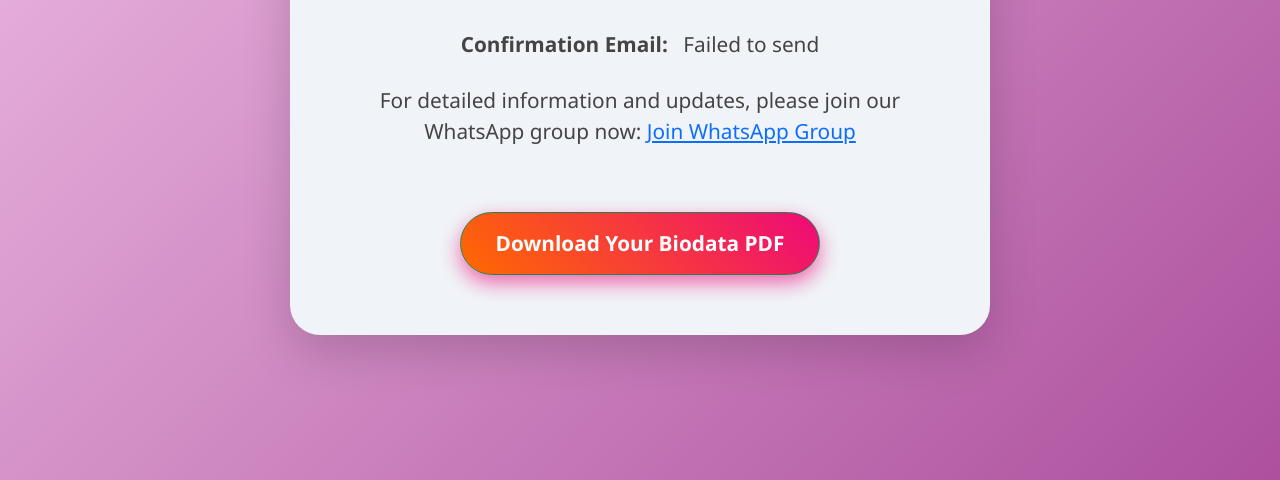
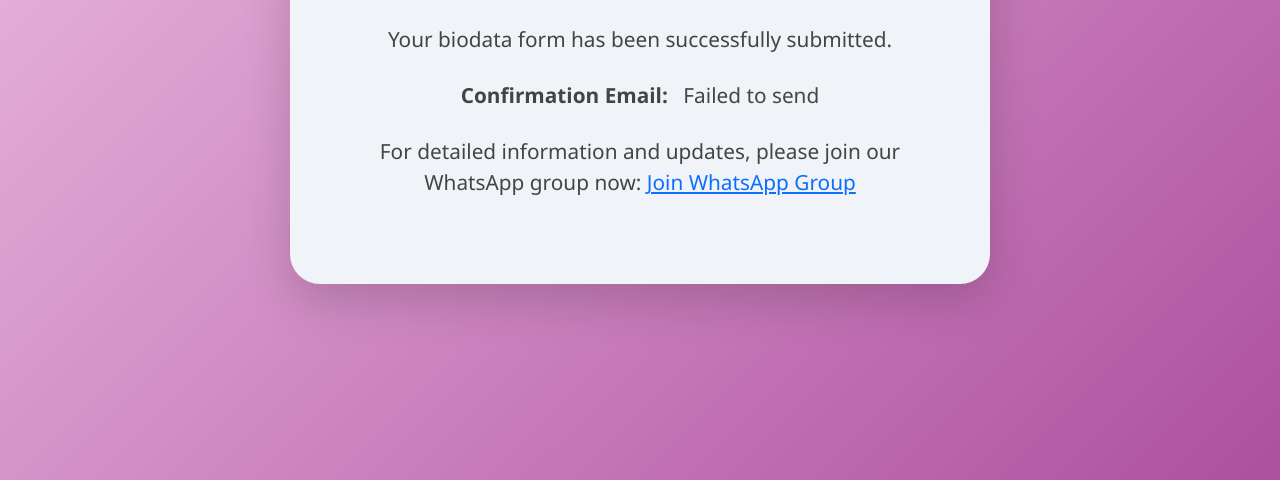
Before and after one commit to Shivani8780/Events_Form_landing_page, a Django app: template templates/biodata/confirmation.html in a window 1280 px wide. Shown: the part 320-800 px from the top of the page. Run offline with Django 5.2, Linux system fonts and the light colour scheme; the template is opened without the code that fills it, so the values that code supplies are empty; some libraries are stand-ins or nearby versions.

Commit message:
Update confirmation.html

```diff
--- a/templates/biodata/confirmation.html
+++ b/templates/biodata/confirmation.html
@@ -130,7 +130,8 @@
             {# Removed WhatsApp message status and description #}
         </div>
         <p>For detailed information and updates, please join our WhatsApp group now: <a href="{{ whatsapp_group_link }}" target="_blank">Join WhatsApp Group</a></p>
-        <a href="{% url 'download_biodata_pdf' candidate.id %}" class="btn btn-success download-btn" download>Download Your Biodata PDF</a>
+<!--         {# COMMENT OUT or REMOVE the download PDF button: #} -->
+<!--         <a href="{% url 'download_biodata_pdf' candidate.id %}" class="btn btn-success download-btn" download>Download Your Biodata PDF</a> -->
     </div>
     <script src="https://cdn.jsdelivr.net/npm/bootstrap@5.3.0/dist/js/bootstrap.bundle.min.js"></script>
 </body>
```
